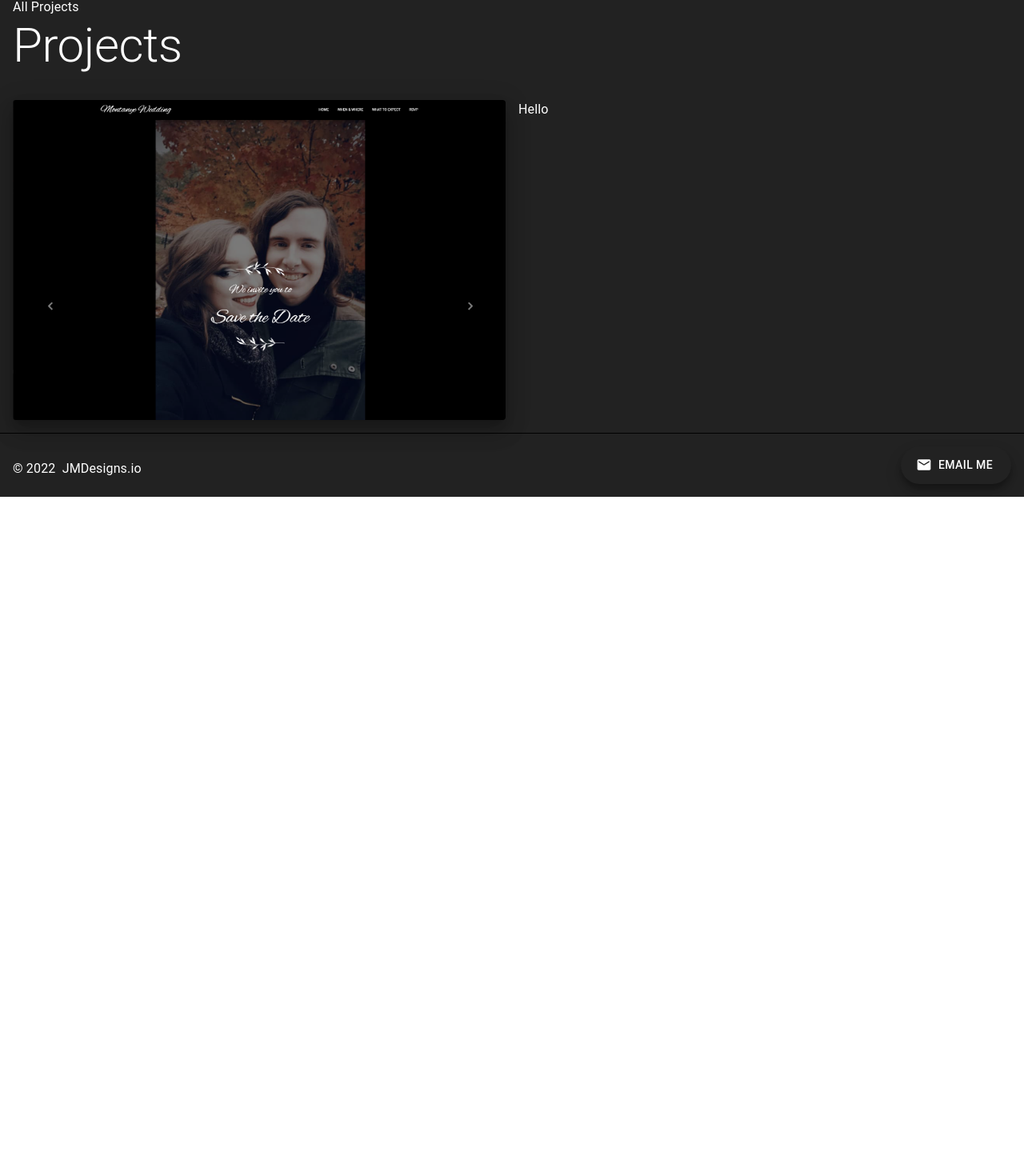
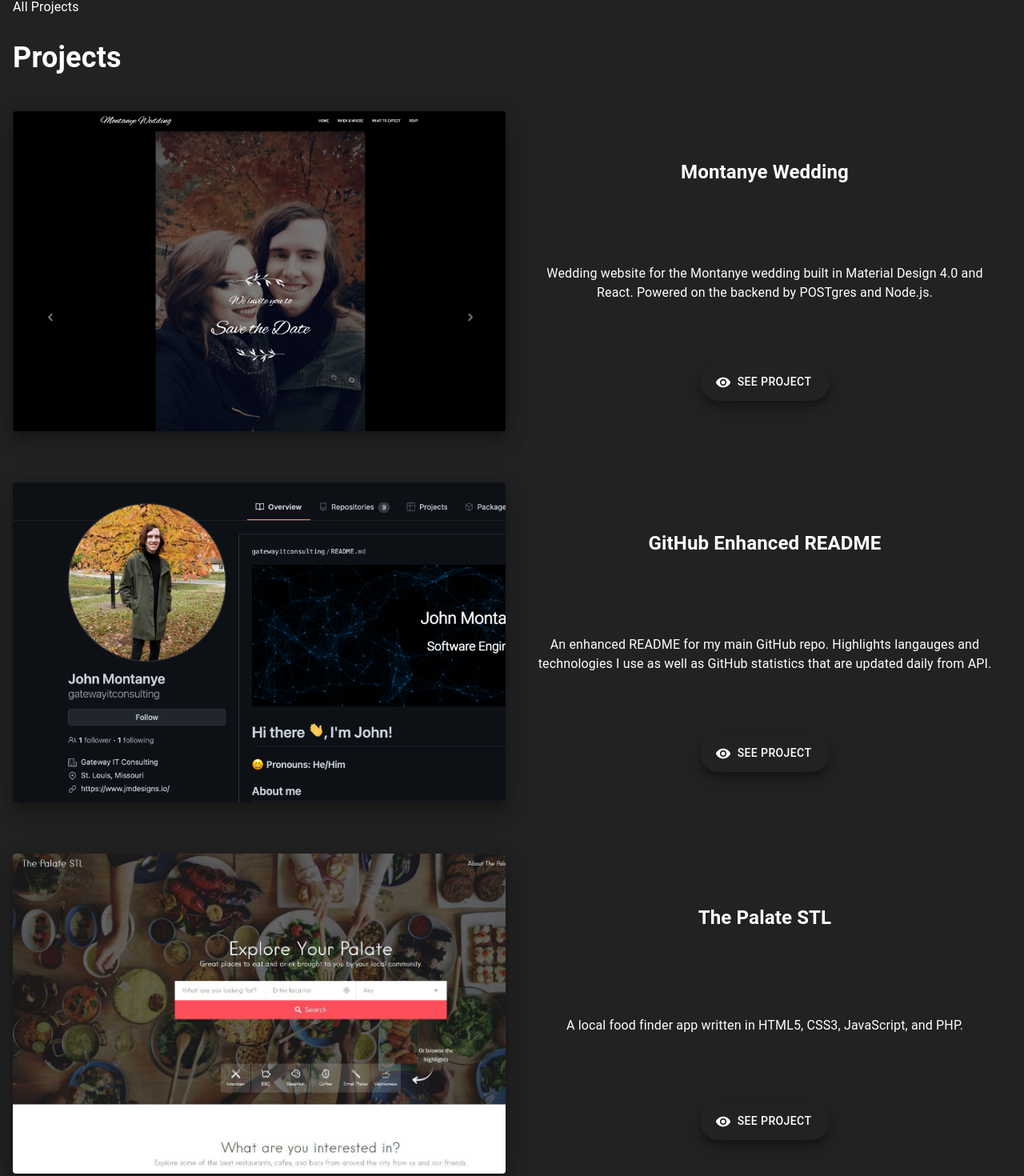
Before and after one commit to montanyecreative/neomat, a React (Create React App) app: page /projects in a window 1280 px wide. Shown: the part 539-2009 px from the top of the page at 80% size. Before the commit the page ends 1160 px from the top, so only its background shows below. Built offline with nearby package versions, Linux system fonts and the light colour scheme.

Commit message:
Finished basic project page implementation

```diff
--- a/src/assets/styles/neomat.js
+++ b/src/assets/styles/neomat.js
@@ -107,8 +107,16 @@ const textCenter = css`
     text-align: center;
 `
 
-const vaMiddle = css`
-    vertical-align: middle;
+const textMiddle = css`
+    display: flex;
+    justify-content: center;
+    align-items: center;
+    flex-wrap: wrap;
+    text-align: center;
+`
+
+const dividingLine = css`
+    border-top: 1px solid #000;
 `
 
 // buttons
@@ -185,7 +193,8 @@ export {
     mx5,
     py1,
     textCenter,
-    vaMiddle,
+    textMiddle,
+    dividingLine,
     buttonPrimary,
     buttonLink,
     avatar,
--- a/src/pages/projectsPage/projectsPage.js
+++ b/src/pages/projectsPage/projectsPage.js
@@ -22,9 +22,9 @@ export default function ProjectsPage() {
                 <BannerSection />
                 <div className={cx(my1, marginLeft)}>
                     <BreadcrumbSection />
-                    <Typography variant="h2" component="div">
+                    <h1>
                         Projects
-                    </Typography>
+                    </h1>
                 </div>
                 <ProjectListSection />
                 <Footer />
--- a/src/pages/projectsPage/sections/projectListSection.js
+++ b/src/pages/projectsPage/sections/projectListSection.js
@@ -5,22 +5,47 @@ import { cx, css } from '@emotion/css';
 import { styled } from '@mui/material/styles';
 import Paper from '@mui/material/Paper';
 import Box from '@mui/material/Box';
+import Button from '@mui/material/Button';
 import Link from '@mui/material/Link';
+import Divider from '@mui/material/Divider';
 import { Typography } from "@mui/material";
+import {
+    textMiddle,
+    mx1,
+    buttonPrimary,
+    buttonLink
+} from '../../../assets/styles/neomat.js';
+
+// icons
+import VisibilityIcon from '@mui/icons-material/Visibility';
 
 // images
 import montanyeWeddingCover from "../../../assets/imgs/projects/montanye-wedding.PNG";
+import thePalateSTLCover from "../../../assets/imgs/projects/thePalateSTL.JPG";
+import githubCover from "../../../assets/imgs/projects/githubProject.png";
 
 const Item = styled(Paper)(() => ({
     height: 400
 }));
 
-const backgroundColor = css`
-    background-color: #222;
+const marginTop = css`
+    margin-top: 2em;
 `
 
 const montanyeWedding = css`
     background-image: url("${montanyeWeddingCover}");
+    background-size: cover;
+    background-repeat: no-repeat;
+`
+
+const thePalateSTL = css`
+    background-image: url("${thePalateSTLCover}");
+    background-size: cover;
+    background-repeat: no-repeat;
+`
+
+const githubProject = css`
+    background-image: url("${githubCover}");
     background-size: cover;
     background-repeat: no-repeat;
 `
@@ -39,8 +64,91 @@ export default function ProjectListSection() {
                     }}
                 >
                     <Item key={16} elevation={16} className={cx(montanyeWedding)} />
-                    <div>
-                        <Typography>Hello</Typography>
+                    <div className={cx(textMiddle, mx1)}>
+                        <h2>Montanye Wedding</h2>
+                        <Typography>
+                            Wedding website for the Montanye wedding built in Material Design 4.0 and React. Powered on the backend by POSTgres and Node.js.
+                        </Typography>
+                        <Link
+                            href="/"
+                            title="See Montanye Wedding project"
+                            target="_blank"
+                            rel="noopener"
+                        >
+                            <Button
+                                className={cx(buttonPrimary, buttonLink)}
+                                startIcon={<VisibilityIcon />}
+                                aria-label="See Montanye Wedding project"
+                            >
+                                See project
+                            </Button>
+                        </Link>
+                    </div>
+                </Box>
+            </div>
+            <div className={cx(marginTop)}>
+                <Box
+                    sx={{
+                        p: 2,
+                        bgcolor: '#222',
+                        display: 'grid',
+                        gridTemplateColumns: { md: '1fr 1fr' },
+                        gap: 2,
+                    }}
+                >
+                    <Item key={16} elevation={16} className={cx(githubProject)} />
+                    <div className={cx(textMiddle, mx1)}>
+                        <h2>GitHub Enhanced README</h2>
+                        <Typography>
+                            An enhanced README for my main GitHub repo. Highlights langauges and technologies I use as well as GitHub statistics that are updated daily from API.
+                        </Typography>
+                        <Link
+                            href="/"
+                            title="See enhanced GitHub README"
+                            target="_blank"
+                            rel="noopener"
+                        >
+                            <Button
+                                className={cx(buttonPrimary, buttonLink)}
+                                startIcon={<VisibilityIcon />}
+                                aria-label="See enhanced GitHub README"
+                            >
+                                See project
+                            </Button>
+                        </Link>
+                    </div>
+                </Box>
+            </div>
+            <div className={cx(marginTop)}>
+                <Box
+                    sx={{
+                        p: 2,
+                        bgcolor: '#222',
+                        display: 'grid',
+                        gridTemplateColumns: { md: '1fr 1fr' },
+                        gap: 2,
+                    }}
+                >
+                    <Item key={16} elevation={16} className={cx(thePalateSTL)} />
+                    <div className={cx(textMiddle, mx1)}>
+                        <h2>The Palate STL</h2>
+                        <Typography>
+                            A local food finder app written in HTML5, CSS3, JavaScript, and PHP.
+                        </Typography>
+                        <Link
+                            href="/"
+                            title="See The Palate STL's project"
+                            target="_blank"
+                            rel="noopener"
+                        >
+                            <Button
+                                className={cx(buttonPrimary, buttonLink)}
+                                startIcon={<VisibilityIcon />}
+                                aria-label="See The Palate STL's project"
+                            >
+                                See project
+                            </Button>
+                        </Link>
                     </div>
                 </Box>
             </div>
```
Also changed, not shown: src/assets/imgs/projects/githubProject.png (added).
